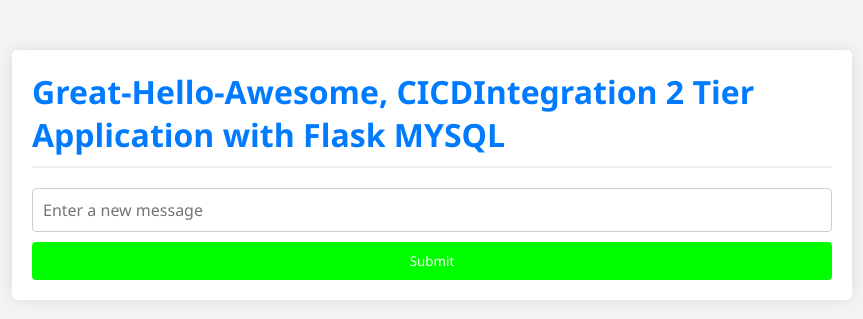
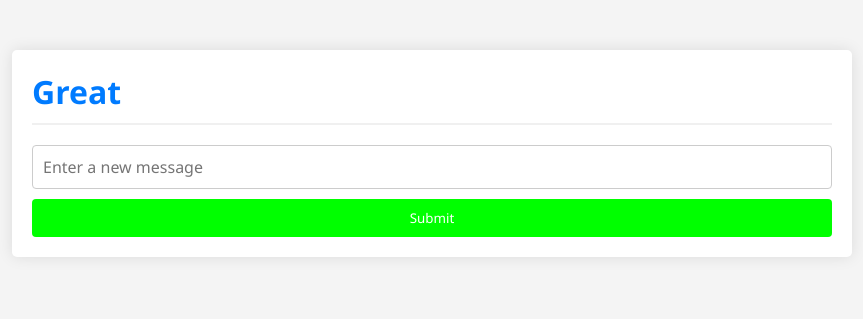
Before and after one commit to sanjaymah4/Flask-mysql, a Flask app: page / in a window 1280 px wide. Shown: the top 319 px of the page, without its empty margins (208-1071 px from the left). Run offline with Flask 2, Linux system fonts and the light colour scheme; data that the repository does not hold is empty; some libraries are stand-ins or nearby versions.

Commit message:
Update index.html

```diff
--- a/templates/index.html
+++ b/templates/index.html
@@ -93,8 +93,7 @@
 
 <body>
     <div class="container">
-        <h1>Great-Hello-Awesome, CICDIntegration
-            2 Tier Application with Flask MYSQL</h1>
+        <h1>Great</h1>
         {% for message in messages %}
             <p>{{ message[0] }}</p>
         {% endfor %}
```
